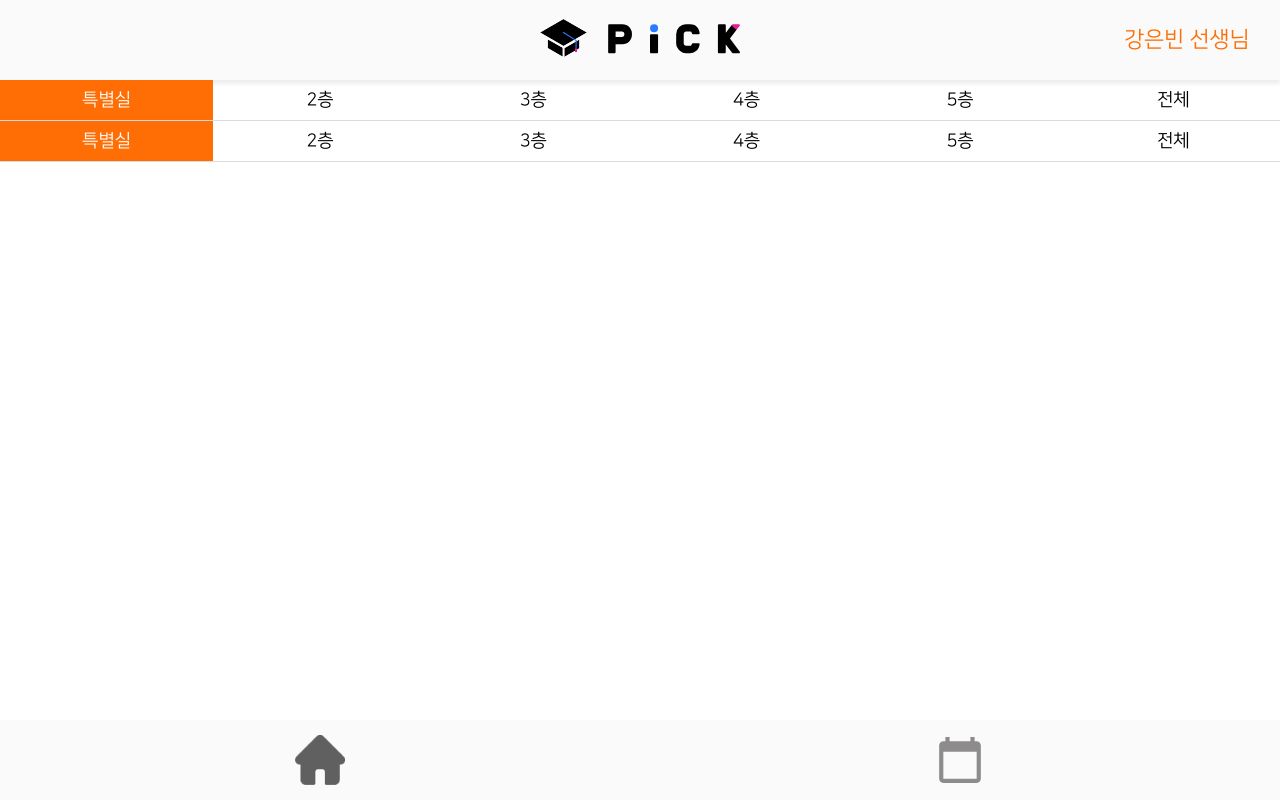
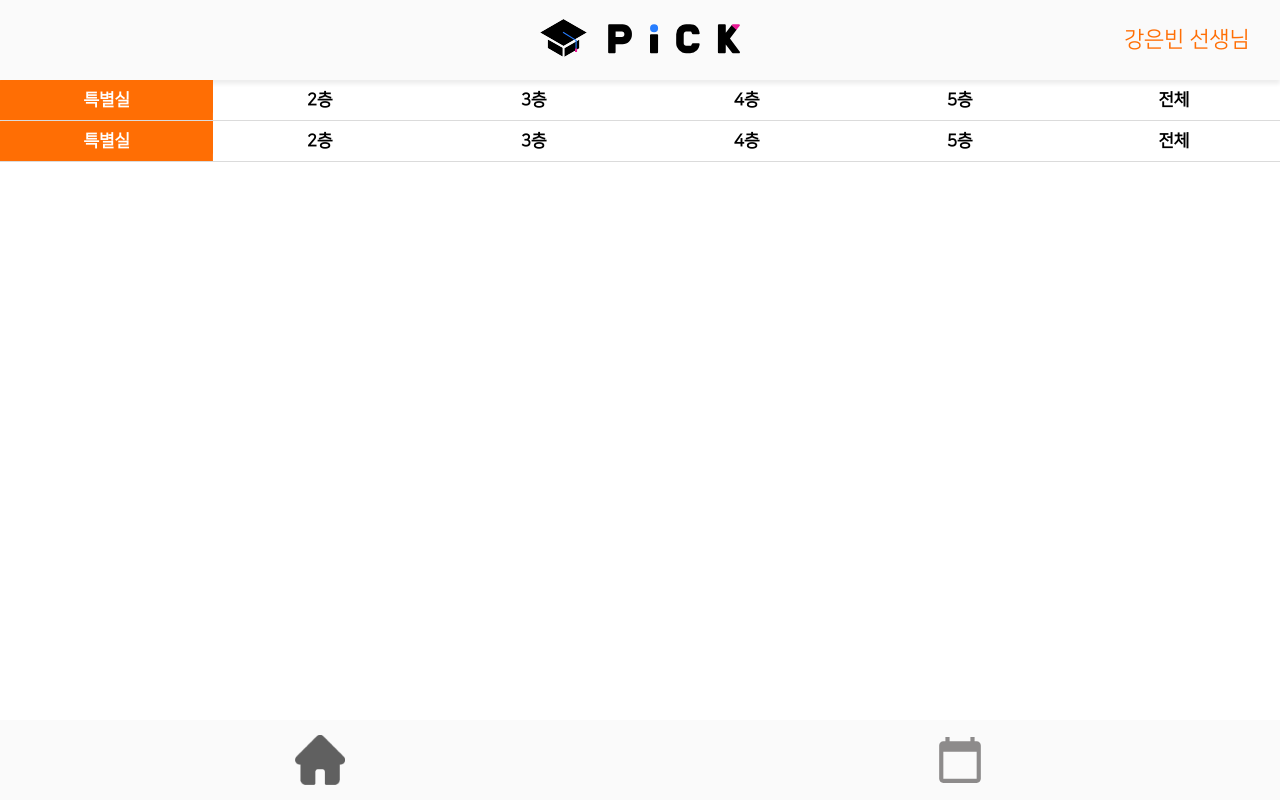
Before and after one commit to DSM-PICK/PICK2021-TABLET-CLIENT, a React (Create React App) app: page /attendance in a window 1280 px wide. Built offline with nearby package versions, Linux system fonts and the light colour scheme.

Commit message:
[MODIFY] 출석 바 UI 변경

```diff
--- a/src/components/attendance/attendanceBar/style.ts
+++ b/src/components/attendance/attendanceBar/style.ts
@@ -12,5 +12,7 @@ export const SelectItem = styled.div`
   display: flex;
   justify-content: center;
   align-items: center;
-  font-size: 18px;
+  font-size: 17px;
+  font-weight: 700;
+  transform: skew(-0.1deg);
 `;
```
